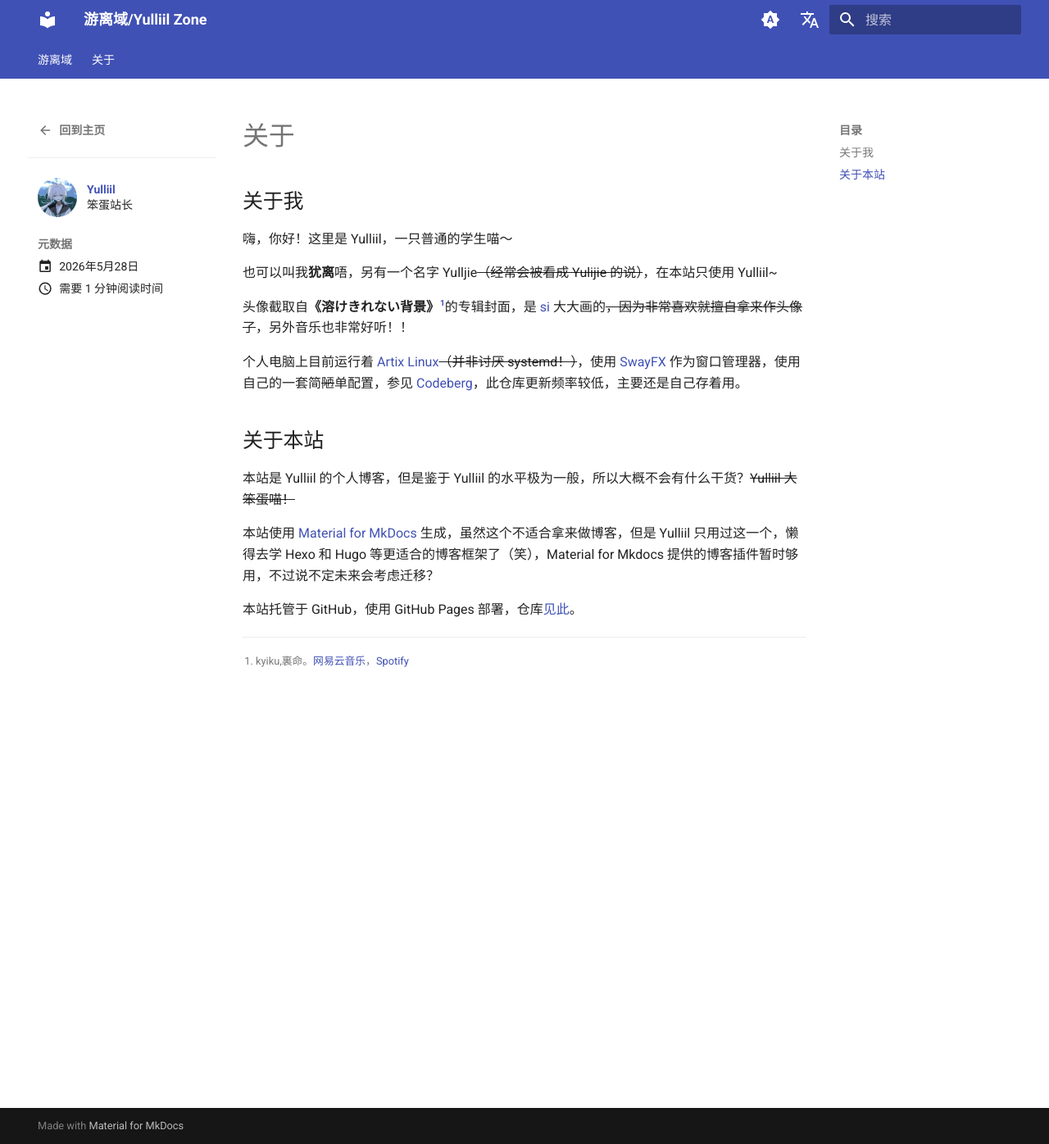
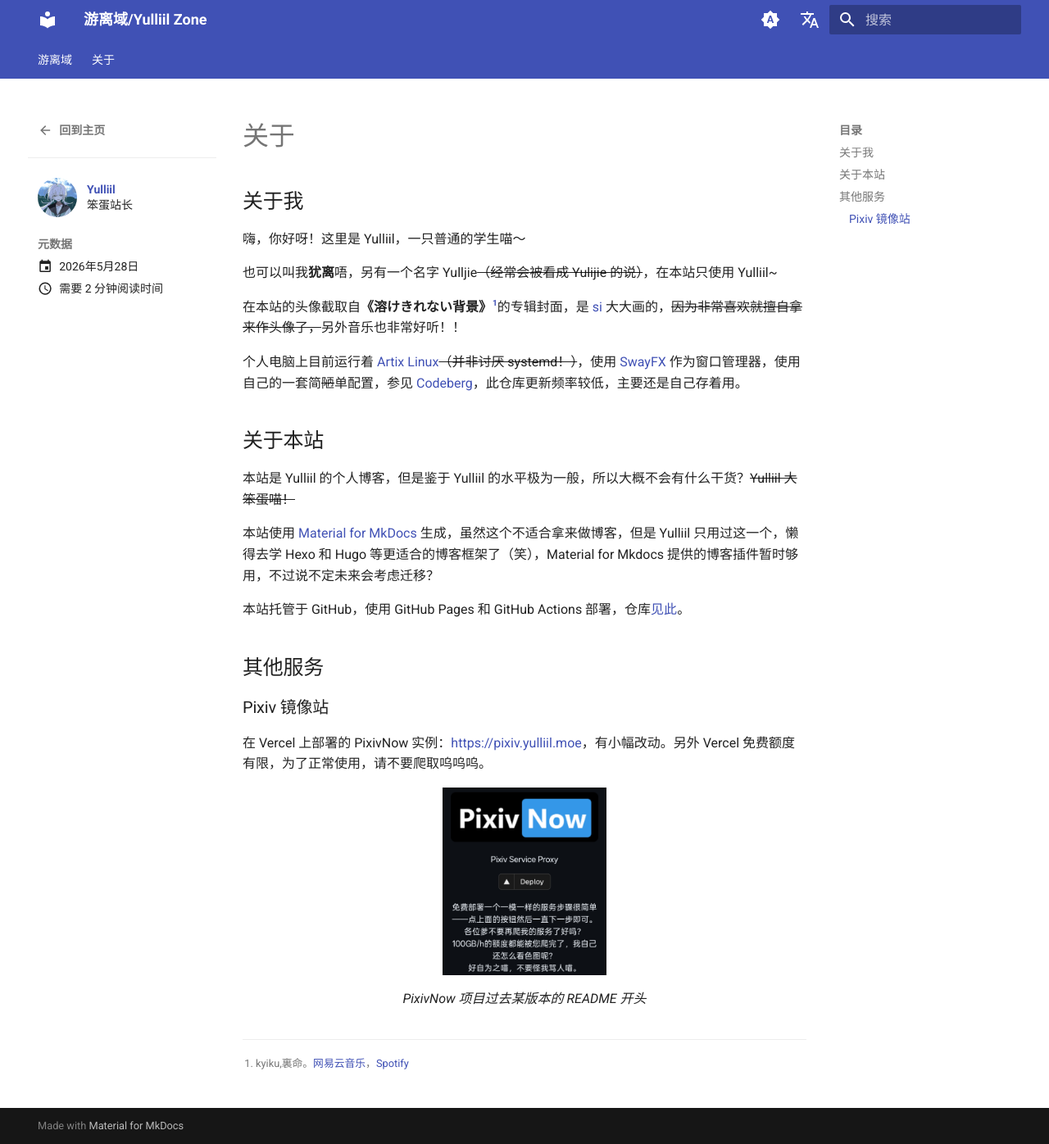
Before and after one commit to Yulljie/blog, an MkDocs documentation site: the page built from docs/posts/about.md, in a window 1280 px wide and 1396 px high. Shown: the whole window at 82% size. Built offline with MkDocs 1.6.1 and Material for MkDocs 9.7.7, drawn with Linux system fonts in a browser that asks for light colours; comment, search, counter and statistics services are not loaded.

Commit message:
Update about.md

```diff
--- a/docs/posts/about.md
+++ b/docs/posts/about.md
@@ -4,18 +4,20 @@
 date: 2026-05-28
 draft: false
 pin: false
-readtime: 1
+readtime: 2
 ---
 
 # 关于
 
 ## 关于我
 
-嗨，你好！这里是 Yulliil，一只普通的学生喵～
+嗨，你好呀！这里是 Yulliil，一只普通的学生喵～
+
+<!-- more -->
 
 也可以叫我**犹离**唔，另有一个名字 Yulljie<del>（经常会被看成 Yulijie 的说）</del>，在本站只使用 Yulliil~
 
-头像截取自**《溶けきれない背景》**[^1]的专辑封面，是 [si](https://x.com/wooupp) 大大画的<del>，因为非常喜欢就擅自拿来作头像了</del>，另外音乐也非常好听！！
+在本站的头像截取自**《溶けきれない背景》**[^1]的专辑封面，是 [si](https://x.com/wooupp) 大大画的，<del>因为非常喜欢就擅自拿来作头像了，</del>另外音乐也非常好听！！
 
 个人电脑上目前运行着 [Artix Linux](https://https://artixlinux.org/)<del>（并非讨厌 systemd！）</del>，使用 [SwayFX](https://github.com/WillPower3309/swayfx) 作为窗口管理器，使用自己的一套简<del>陋</del>单配置，参见 [Codeberg](https://codeberg.org/Yulliil/My_Artix_Configuration)，此仓库更新频率较低，主要还是自己存着用。
 
@@ -27,4 +29,15 @@
 
 本站使用 [Material for MkDocs](https://squidfunk.github.io/mkdocs-material/) 生成，虽然这个不适合拿来做博客，但是 Yulliil 只用过这一个，懒得去学 Hexo 和 Hugo 等更适合的博客框架了（笑），Material for Mkdocs 提供的博客插件暂时够用，不过说不定未来会考虑迁移？
 
-本站托管于 GitHub，使用 GitHub Pages 部署，仓库[见此](https://github.com/Yulljie/yulljie.github.io)。
+本站托管于 GitHub，使用 GitHub Pages 和 GitHub Actions 部署，仓库[见此](https://github.com/Yulljie/yulljie.github.io)。
+
+## 其他服务
+
+### Pixiv 镜像站
+
+在 Vercel 上部署的 PixivNow 实例：[https://pixiv.yulliil.moe](https://pixiv.yulliil.moe)，有小幅改动。另外 Vercel 免费额度有限，为了正常使用，请不要爬取呜呜呜。
+
+<figure markdown="span">
+![Screenshot of PixivNow 3.5.0 README head](../assets/complain.jpg){ width=200 loading=lazy}
+<figcaption>PixivNow 项目过去某版本的 README 开头</figcaption>
+</figure>
--- a/mkdocs.yml
+++ b/mkdocs.yml
@@ -41,6 +41,9 @@
 
 markdown_extensions:
   - footnotes
+  - attr_list
+  - md_in_html
+  - pymdownx.blocks.caption
 
 extra:
   alternate:
```
Also changed, not shown: docs/index.md (+1 -1 lines), docs/assets/complain.jpg (added).
